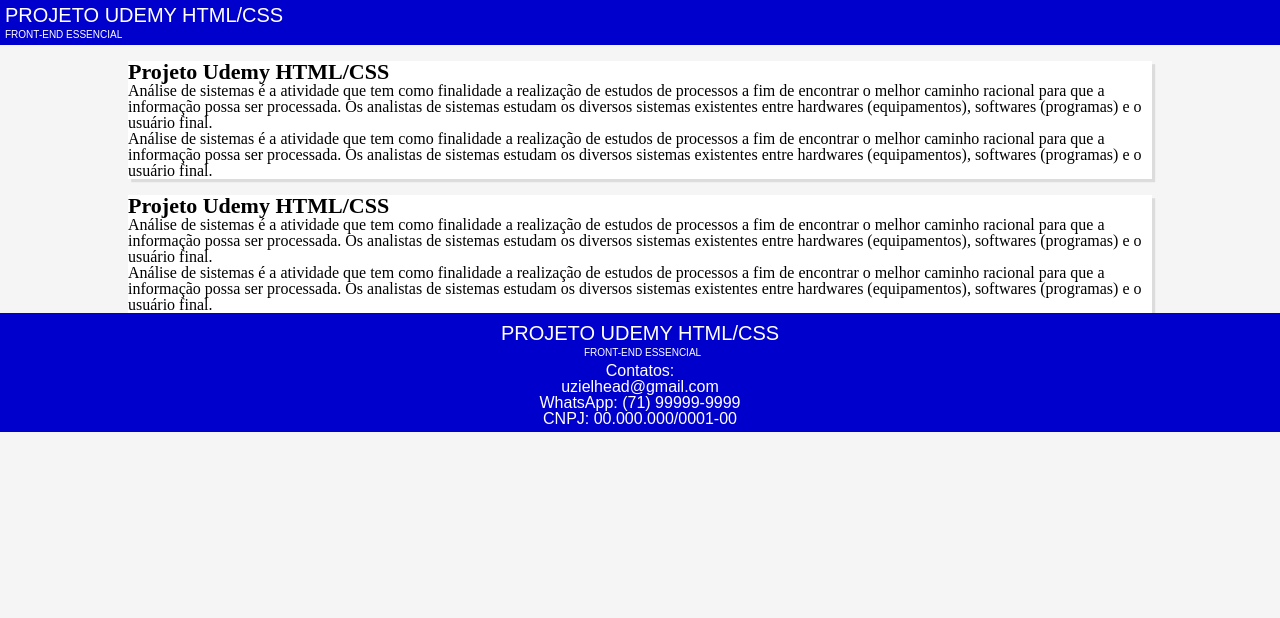
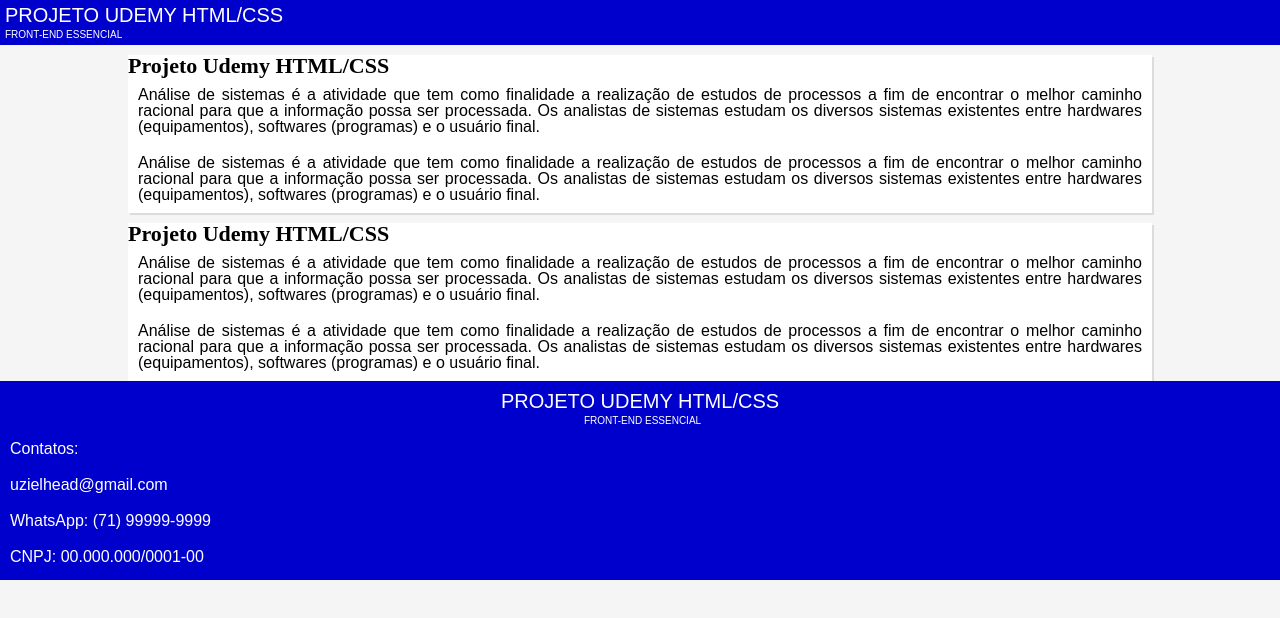
Before and after one commit to uzielmenezes/projeto-udemy-html-css, a plain HTML site: page index.html in a window 1280 px wide. Drawn offline with Linux system fonts and the light colour scheme.

Commit message:
Added root font-size on html and styles for paragraphs

```diff
--- a/style.css
+++ b/style.css
@@ -1,3 +1,7 @@
+html {
+	font-size: 62.5%;
+}
+
 body {
 	background-color: #F5F5F5;
 }
@@ -43,3 +47,10 @@ footer {
 	text-align: center;
 	padding: 5px 0;
 }
+
+p {
+	font-family: arial;
+	text-align: justify;
+	padding: 10px;
+	font-size: 1.6rem;
+}
```
